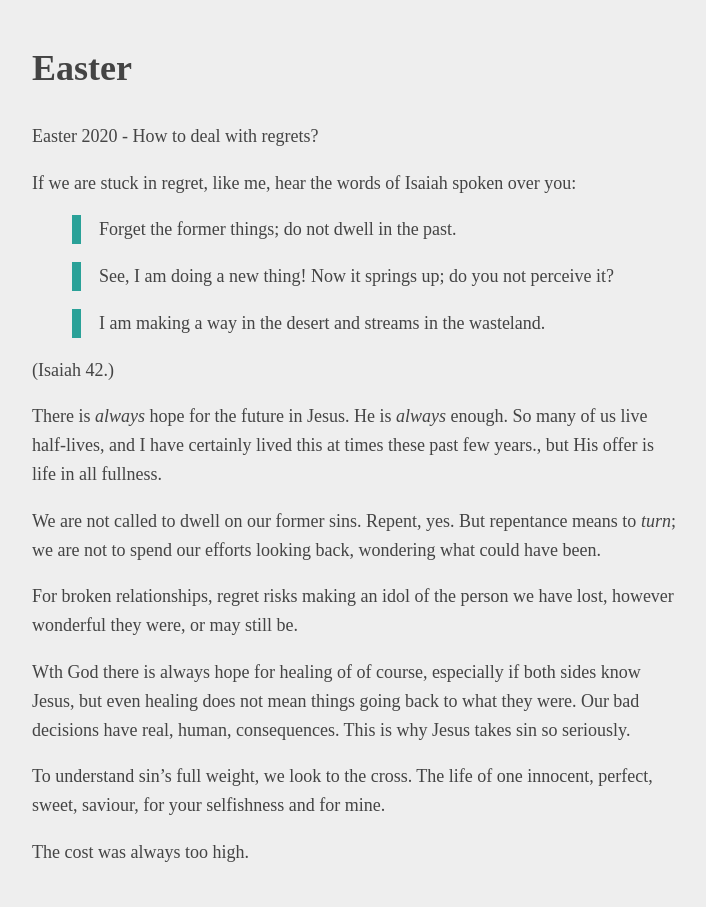
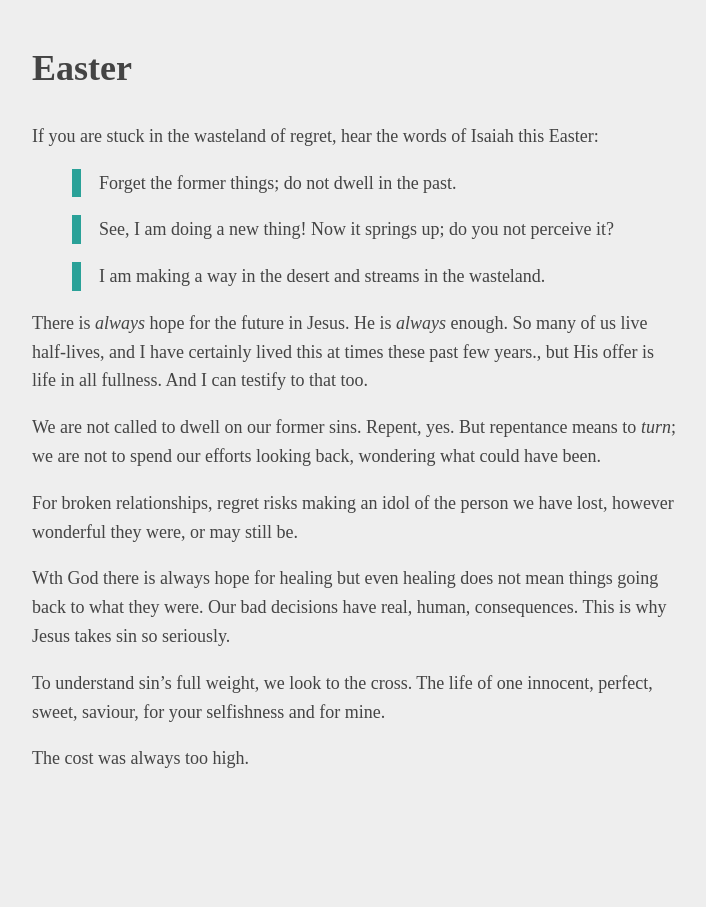
Before and after one commit to nicl/nicl.github.com, a Jekyll site: the page built from _posts/2020-04-12-easter.md, in a window 1280 px wide. Shown: the whole page, without its empty margins (283-989 px from the left). Built offline with Jekyll 4.4.1, drawn with Linux system fonts in a browser that asks for light colours; our own code applies the rules of GitHub Pages for plain Markdown files.

Commit message:
Update Easter post

```diff
--- a/_posts/2020-04-12-easter.md
+++ b/_posts/2020-04-12-easter.md
@@ -1,7 +1,5 @@
-Easter 2020 - How to deal with regrets?
-
-If we are stuck in regret, like me, hear the words of Isaiah spoken
-over you:
+If you are stuck in the wasteland of regret, hear the words of Isaiah
+this Easter:
 
 > Forget the former things; do not dwell in the past.
 
@@ -10,11 +8,10 @@ over you:
 
 > I am making a way in the desert and streams in the wasteland.
 
-(Isaiah 42.)
-
 There is *always* hope for the future in Jesus. He is *always*
 enough. So many of us live half-lives, and I have certainly lived this
-at times these past few years., but His offer is life in all fullness.
+at times these past few years., but His offer is life in all
+fullness. And I can testify to that too.
 
 We are not called to dwell on our former sins. Repent, yes. But
 repentance means to *turn*; we are not to spend our efforts looking
@@ -23,10 +20,9 @@ back, wondering what could have been.
 For broken relationships, regret risks making an idol of the person we
 have lost, however wonderful they were, or may still be.
 
-Wth God there is always hope for healing of of course, especially if
-both sides know Jesus, but even healing does not mean things going
-back to what they were. Our bad decisions have real, human,
-consequences. This is why Jesus takes sin so seriously.
+Wth God there is always hope for healing but even healing does not
+mean things going back to what they were. Our bad decisions have real,
+human, consequences. This is why Jesus takes sin so seriously.
 
 To understand sin's full weight, we look to the cross. The life of one
 innocent, perfect, sweet, saviour, for your selfishness and for mine.
```
